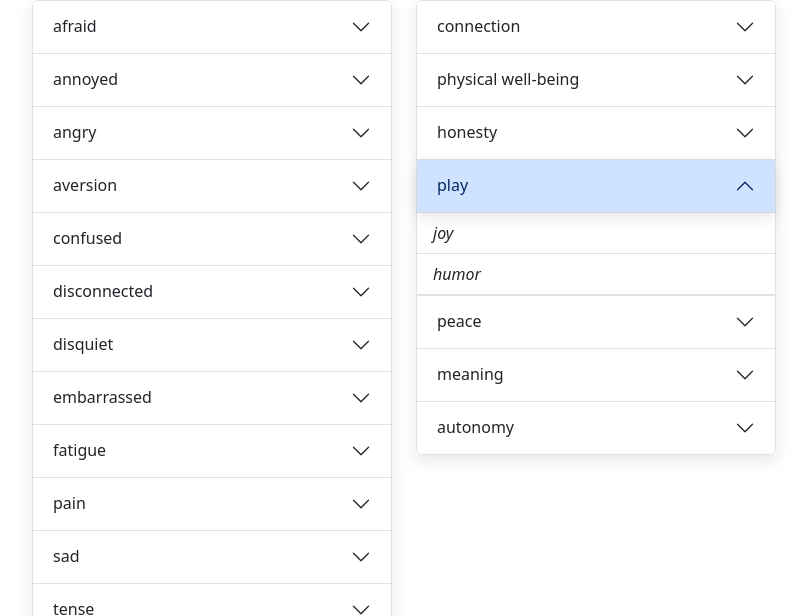
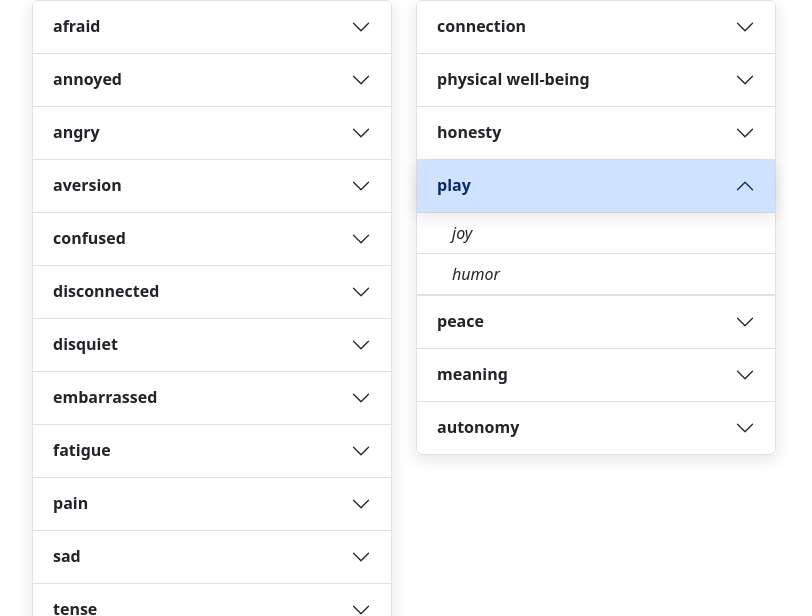
Before and after one commit to mchamblin/loc, a plain HTML site: page index.html in a window 1280 px wide. Both pictures are taken after a click on the button "play". Shown: the part 184-800 px from the top of the page, without its empty margins (50-862 px from the left). Drawn offline with nearby package versions, Linux system fonts and the light colour scheme.

Commit message:
Update style.css

```diff
--- a/css/style.css
+++ b/css/style.css
@@ -1,12 +1,7 @@
-/* .accordion-button:not(.collapsed) {
-  background-color: white;
-} */
-/* #loc .accordion-button.collapsed {
-  background-color: white;
+.accordion-button {
+  font-weight: bold;
 }
-#loc .accordion-button {
-  background-color: red;
-} */
+
 .btn-group {
   width: 100%;
 }
@@ -21,6 +16,7 @@
   border-left-width: 0;
   font-style: italic;
   word-wrap: break-word;
+  padding-left: 35px;
 }
 .list-group-item:last-child {
   border-bottom-right-radius: 0;
```
Lines whose indentation alone changed are shown as unchanged.
